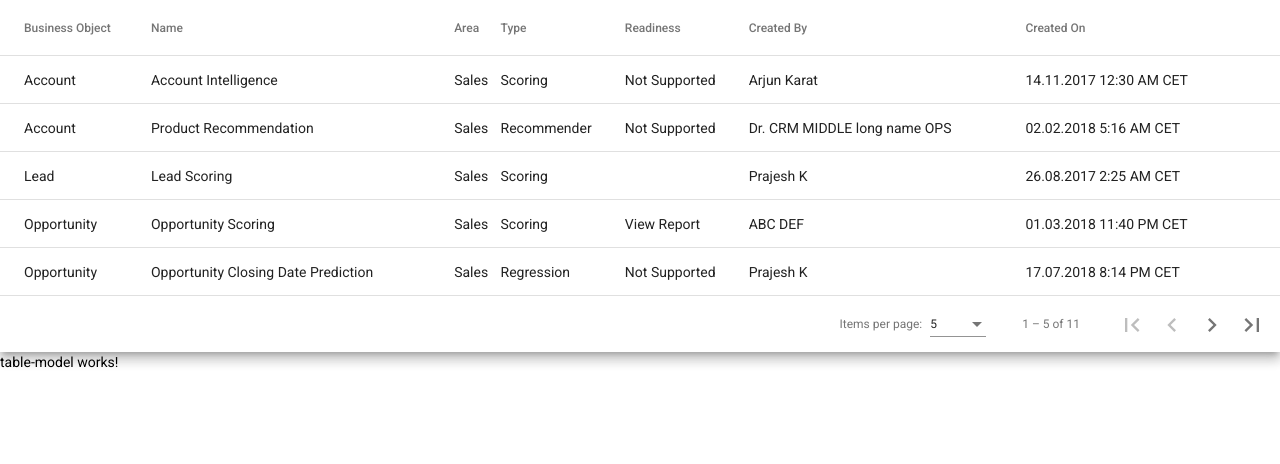
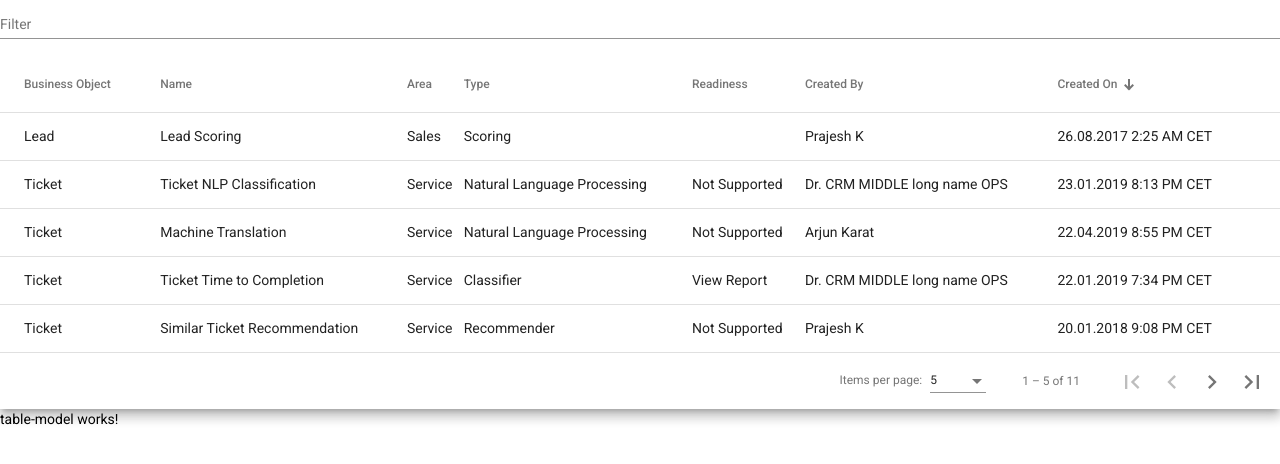
Before and after one commit to vedraiyani/mlmodelsetuppoc, an Angular app: page / in a window 1280 px wide. Shown: the top 464 px of the page. Built offline with nearby package versions, Linux system fonts and the light colour scheme.

Commit message:
Add Sorting, Filtering and Selection

```diff
--- a/src/app/app.module.ts
+++ b/src/app/app.module.ts
@@ -6,6 +6,8 @@ import { AppComponent } from './app.component';
 import { BrowserAnimationsModule } from '@angular/platform-browser/animations';
 import { MatTableModule } from '@angular/material/table';
 import { MatPaginatorModule } from '@angular/material/paginator';
+import { MatSortModule } from '@angular/material/sort';
+import { MatInputModule } from '@angular/material/input';
 
 import { TableBasicExampleComponent } from './table-basic-example/table-basic-example.component';
 
@@ -23,7 +25,9 @@ import { TableModelComponent } from './table-model/table-model.component';
     AppRoutingModule,
     BrowserAnimationsModule,
     MatTableModule,
-    MatPaginatorModule
+    MatPaginatorModule,
+    MatSortModule,
+    MatInputModule
   ],
   providers: [MyserviceService],
   bootstrap: [AppComponent]
--- a/src/app/table-basic-example/table-basic-example.component.html
+++ b/src/app/table-basic-example/table-basic-example.component.html
@@ -1,49 +1,57 @@
 <div class="mat-elevation-z8">
-  <table mat-table [dataSource]="dataSource">
+
+  <mat-form-field>
+    <mat-label>Filter</mat-label>
+    <input matInput (keyup)="applyFilter($event)" placeholder="Ex. ium">
+  </mat-form-field>
+
+  <table mat-table [dataSource]="dataSource" matSort matSortActive="Created On" matSortDirection="desc" matSortDisableClear>
+
     <!-- BO Column -->
     <ng-container matColumnDef="Business Object">
-      <th mat-header-cell *matHeaderCellDef> Business Object </th>
+      <th mat-header-cell *matHeaderCellDef mat-sort-header> Business Object </th>
       <td mat-cell *matCellDef="let element"> {{element['Business Object']}} </td>
     </ng-container>
 
     <!-- Name Column -->
     <ng-container matColumnDef="Name">
-      <th mat-header-cell *matHeaderCellDef> Name </th>
+      <th mat-header-cell *matHeaderCellDef mat-sort-header> Name </th>
       <td mat-cell *matCellDef="let element"> {{element['Name']}} </td>
     </ng-container>
 
     <!-- Area Column -->
     <ng-container matColumnDef="Area">
-      <th mat-header-cell *matHeaderCellDef> Area </th>
+      <th mat-header-cell *matHeaderCellDef mat-sort-header> Area </th>
       <td mat-cell *matCellDef="let element"> {{element['Area']}} </td>
     </ng-container>
 
     <!-- Type Column -->
     <ng-container matColumnDef="Type">
-      <th mat-header-cell *matHeaderCellDef> Type </th>
+      <th mat-header-cell *matHeaderCellDef mat-sort-header> Type </th>
       <td mat-cell *matCellDef="let element"> {{element['Type']}} </td>
     </ng-container>
 
     <!-- Readiness Column -->
     <ng-container matColumnDef="Readiness">
-      <th mat-header-cell *matHeaderCellDef> Readiness </th>
+      <th mat-header-cell *matHeaderCellDef mat-sort-header> Readiness </th>
       <td mat-cell *matCellDef="let element"> {{element['Readiness']}} </td>
     </ng-container>
 
     <!-- Created By Column -->
     <ng-container matColumnDef="Created By">
-      <th mat-header-cell *matHeaderCellDef> Created By </th>
+      <th mat-header-cell *matHeaderCellDef mat-sort-header> Created By </th>
       <td mat-cell *matCellDef="let element"> {{element['Created By']}} </td>
     </ng-container>
 
     <!-- Created On Column -->
     <ng-container matColumnDef="Created On">
-      <th mat-header-cell *matHeaderCellDef> Created On </th>
+      <th mat-header-cell *matHeaderCellDef mat-sort-header> Created On </th>
       <td mat-cell *matCellDef="let element"> {{element['Created On']}} </td>
     </ng-container>
 
-    <tr mat-header-row *matHeaderRowDef="displayedColumns"></tr>
-    <tr mat-row *matRowDef="let row; columns: displayedColumns;"></tr>
+    <tr mat-header-row *matHeaderRowDef="displayedColumns; sticky: true"></tr>
+    <tr mat-row *matRowDef="let row; columns: displayedColumns;" [ngClass]="{'highlight': selectedRowIndex == row.id}"
+         (click)="highlight(row)"></tr>
   </table>
 
   <mat-paginator [pageSizeOptions]="[5, 10, 20]" showFirstLastButtons></mat-paginator>
--- a/src/app/table-basic-example/table-basic-example.component.sass
+++ b/src/app/table-basic-example/table-basic-example.component.sass
@@ -1,2 +1,12 @@
 table
   width: 100%
+
+th.mat-sort-header-sorted
+  color: black
+
+.mat-form-field
+  font-size: 14px
+  width: 100%
+
+.highlight
+  background: #98AFC7
--- a/src/app/table-basic-example/table-basic-example.component.ts
+++ b/src/app/table-basic-example/table-basic-example.component.ts
@@ -1,6 +1,8 @@
 import {Component, OnInit, ViewChild} from '@angular/core';
+import {MatTableDataSource} from '@angular/material/table';
 import {MatPaginator} from '@angular/material/paginator';
-import {MatTableDataSource} from '@angular/material/table';
+import {MatSort} from '@angular/material/sort';
+
 import { MyserviceService } from '../myservice.service';
 
 /**
@@ -13,64 +15,37 @@ import { MyserviceService } from '../myservice.service';
   styleUrls: ['./table-basic-example.component.sass']
 })
 export class TableBasicExampleComponent implements OnInit {
-  // displayedColumns: string[] = ['position', 'name', 'weight', 'symbol'];
-  // dataSource = ELEMENT_DATA;
-  // displayedColumns: string[] = ['position', 'name', 'weight', 'symbol'];
   displayedColumns: string[];
-  // dataSource = new MatTableDataSource<PeriodicElement>(ELEMENT_DATA);
   dataSource : MatTableDataSource<any>;
+  selectedRowIndex: number = -1;
 
   @ViewChild(MatPaginator, {static: true}) paginator: MatPaginator;
+  @ViewChild(MatSort, {static: true}) sort: MatSort;
 
   constructor(private myservice: MyserviceService){ }
 
   ngOnInit() {
 
     setTimeout(() => {
-      this.dataSource = new MatTableDataSource<any>(this.myservice.fetchMockScenarioes());
+      this.dataSource = new MatTableDataSource<any>(this.myservice.fetchMockScenarioes().map((ele,index)=>{
+        // var obj: {[k: string]: any} = ele;
+        // obj.id = index;
+        // return obj;
+        ele['id']=index;
+        return ele;
+      }));
       this.displayedColumns = ['Business Object', 'Name', 'Area', 'Type', 'Readiness', 'Created By', 'Created On'];
-      this.dataSource.paginator = this.paginator
+      this.dataSource.paginator = this.paginator;
+      this.dataSource.sort = this.sort;
     });
   }
+
+  applyFilter(event: Event) {
+    const filterValue = (event.target as HTMLInputElement).value;
+    this.dataSource.filter = filterValue.trim().toLowerCase();
+  }
+
+  highlight(row){
+      this.selectedRowIndex = row.id;
+  }
 }
-
-export interface ScenarioTableElement {
-  bo: string;
-  name: string;
-  area: string;
-  type: string;
-  readiness: string;
-  createdby: string;
-  createdon: string;
-}
-
-export interface PeriodicElement {
-  name: string;
-  position: number;
-  weight: number;
-  symbol: string;
-}
-
-
-const ELEMENT_DATA: PeriodicElement[] = [
-  {position: 1, name: 'Hydrogen', weight: 1.0079, symbol: 'H'},
-  {position: 2, name: 'Helium', weight: 4.0026, symbol: 'He'},
-  {position: 3, name: 'Lithium', weight: 6.941, symbol: 'Li'},
-  {position: 4, name: 'Beryllium', weight: 9.0122, symbol: 'Be'},
-  {position: 5, name: 'Boron', weight: 10.811, symbol: 'B'},
-  {position: 6, name: 'Carbon', weight: 12.0107, symbol: 'C'},
-  {position: 7, name: 'Nitrogen', weight: 14.0067, symbol: 'N'},
-  {position: 8, name: 'Oxygen', weight: 15.9994, symbol: 'O'},
-  {position: 9, name: 'Fluorine', weight: 18.9984, symbol: 'F'},
-  {position: 10, name: 'Neon', weight: 20.1797, symbol: 'Ne'},
-  {position: 11, name: 'Sodium', weight: 22.9897, symbol: 'Na'},
-  {position: 12, name: 'Magnesium', weight: 24.305, symbol: 'Mg'},
-  {position: 13, name: 'Aluminum', weight: 26.9815, symbol: 'Al'},
-  {position: 14, name: 'Silicon', weight: 28.0855, symbol: 'Si'},
-  {position: 15, name: 'Phosphorus', weight: 30.9738, symbol: 'P'},
-  {position: 16, name: 'Sulfur', weight: 32.065, symbol: 'S'},
-  {position: 17, name: 'Chlorine', weight: 35.453, symbol: 'Cl'},
-  {position: 18, name: 'Argon', weight: 39.948, symbol: 'Ar'},
-  {position: 19, name: 'Potassium', weight: 39.0983, symbol: 'K'},
-  {position: 20, name: 'Calcium', weight: 40.078, symbol: 'Ca'},
-];
```
